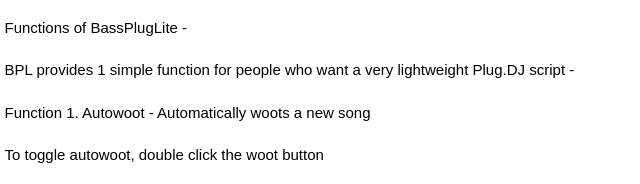
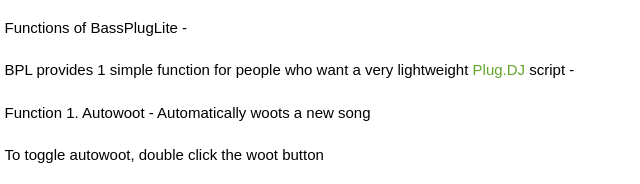
Before and after one commit to Void-i/BassPlugLite, a plain HTML site: page index.html in a window 1280 px wide. Shown: the part 359-543 px from the top of the page, 319-959 px from the left. Drawn offline with nearby package versions, Linux system fonts and the light colour scheme.

Commit message:
Update index.html

```diff
--- a/index.html
+++ b/index.html
@@ -40,7 +40,7 @@
 
 <p>Functions of BassPlugLite -</p>
 
-<p>BPL provides 1 simple function for people who want a very lightweight Plug.DJ script -</p>
+<p>BPL provides 1 simple function for people who want a very lightweight <a href='http://plug.dj'>Plug.DJ</a> script -</p>
 
 <p>Function 1. Autowoot - Automatically woots a new song<br>
 </p>
@@ -61,6 +61,8 @@ Chrome/Chromium based<br>
 Mozilla Based<br>
 Opera<br>
 Safari<br>
+
+Note - Plug.DJ does not work with internet explorer which is why it is not listed here.
 
 <br>
 <h5>Original Author -</h5>
```
